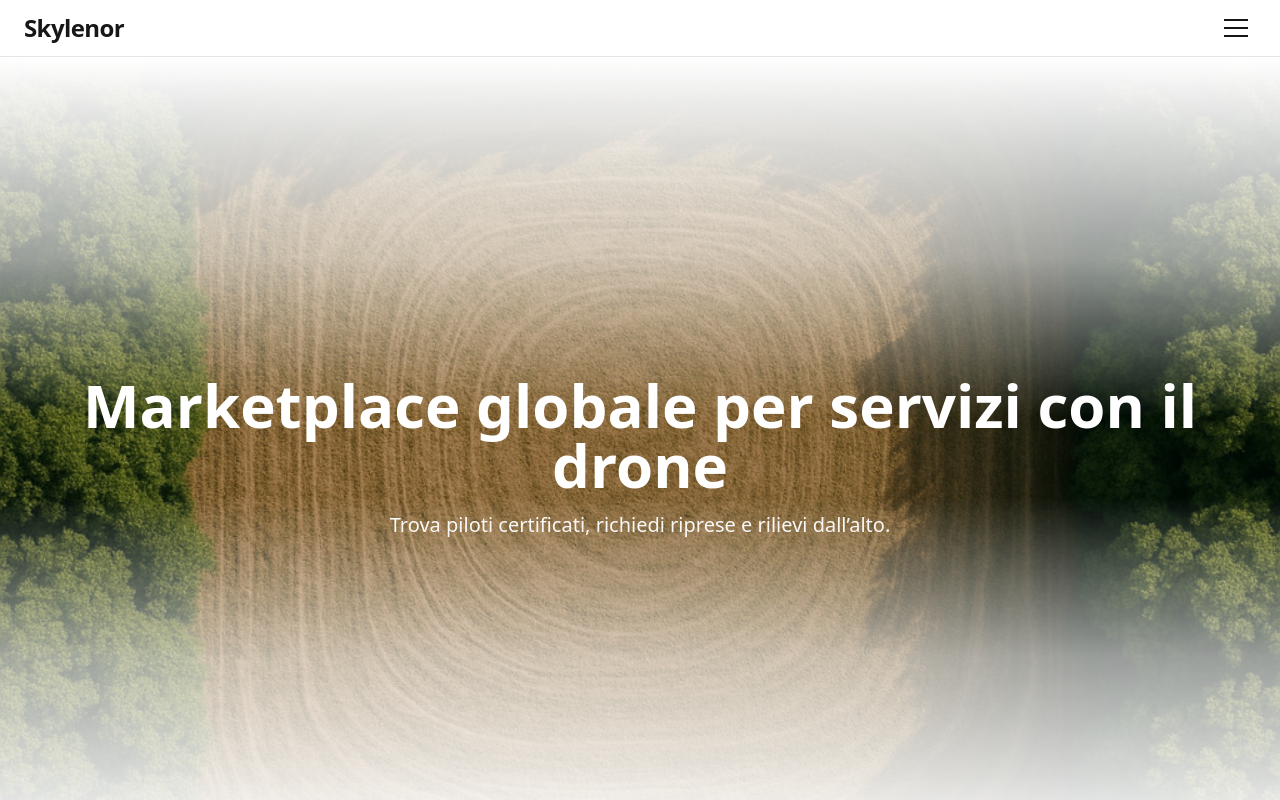
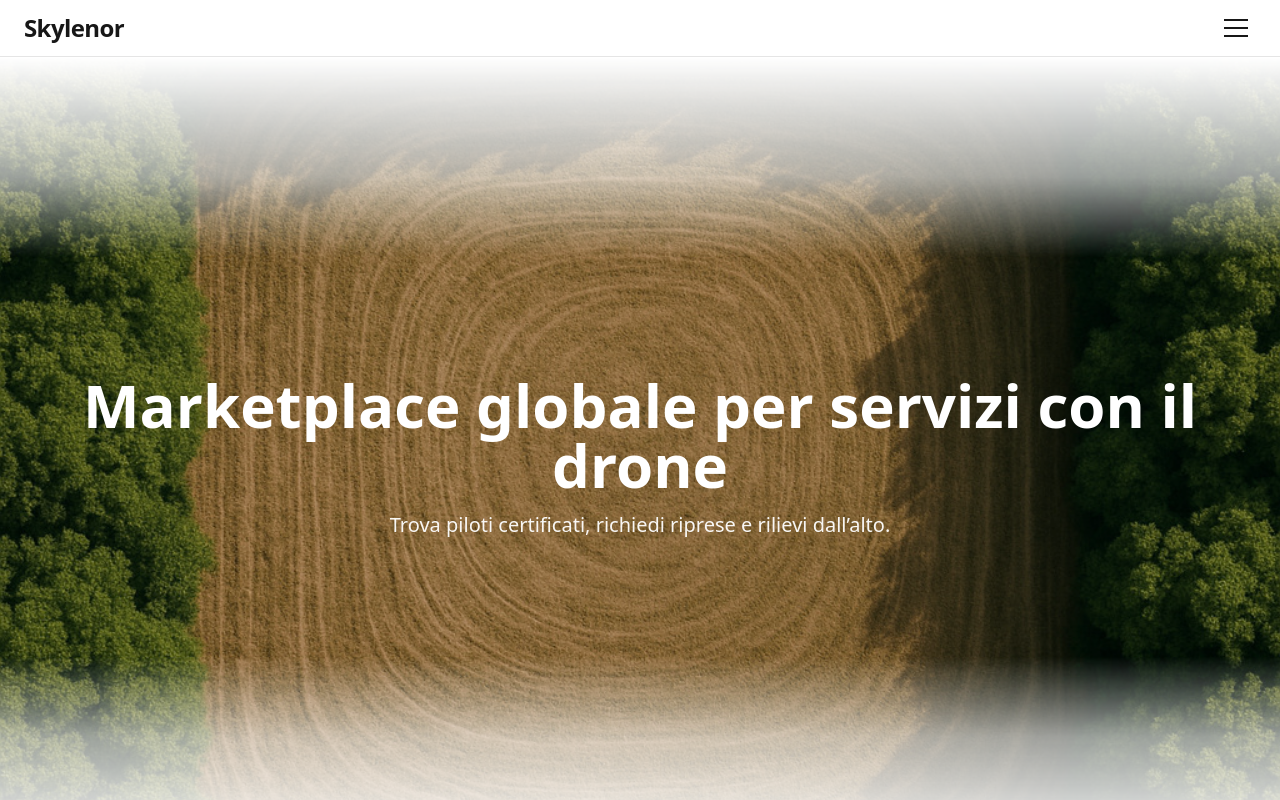
Before and after one commit to alessiomarciano007-prog/skylenor, a Next.js app: page / in a window 1280 px wide. Shown: the top 800 px of the page. Built offline with nearby package versions, Linux system fonts and the light colour scheme.

Commit message:
Update Section.tsx

```diff
--- a/app/components/Section.tsx
+++ b/app/components/Section.tsx
@@ -16,10 +16,10 @@ export default function Section({ children, className, fade = 180 }: Props) {
 const mask = `linear-gradient(
   to bottom,
   rgba(0,0,0,0) 0%,
-  rgba(0,0,0,0.4) 25%,
-  #000 45%,
-  #000 55%,
-  rgba(0,0,0,0.4) 75%,
+  rgba(0,0,0,0.4) 15%,
+  #000 25%,
+  #000 75%,
+  rgba(0,0,0,0.4) 85%,
   rgba(0,0,0,0) 100%
 )`;
 
```
